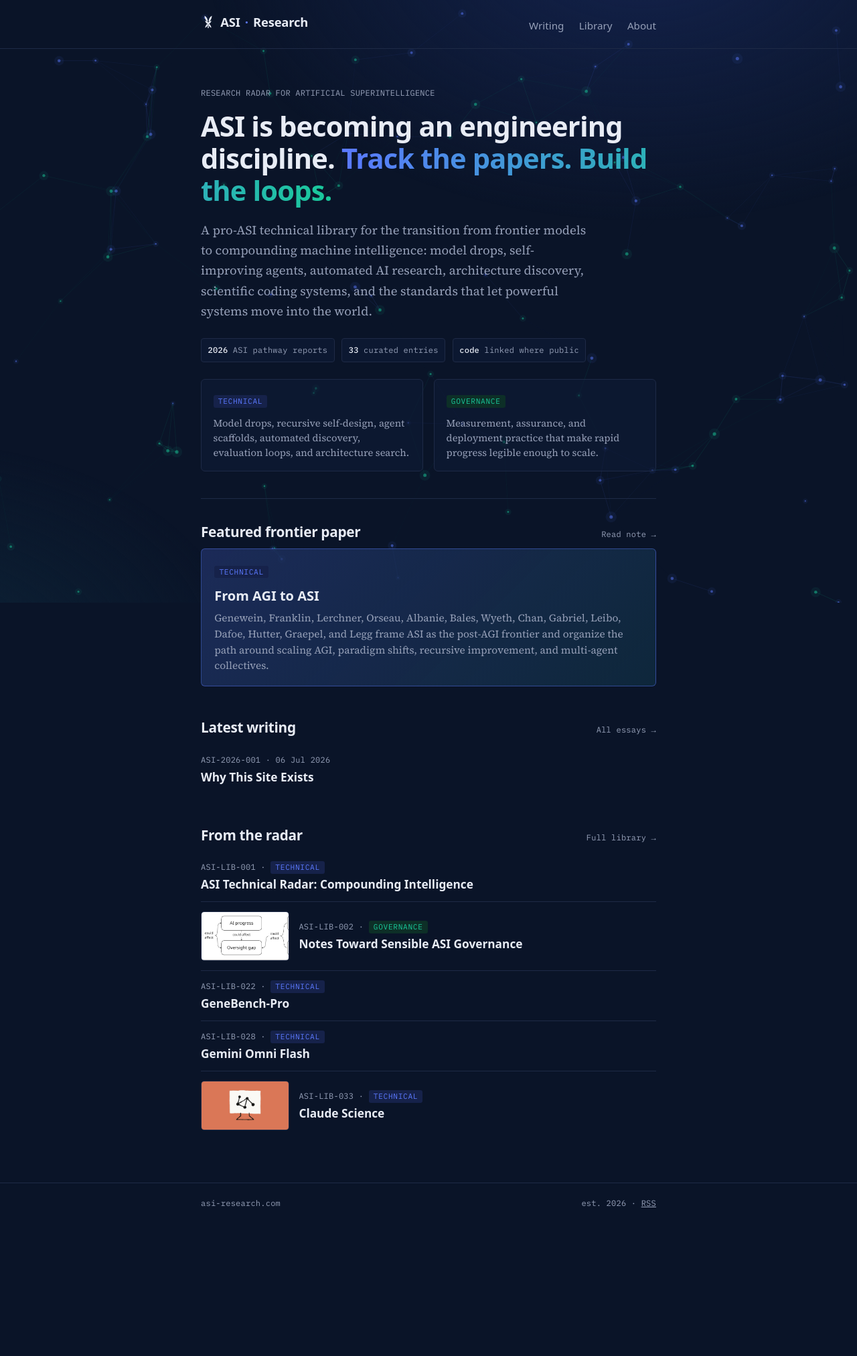
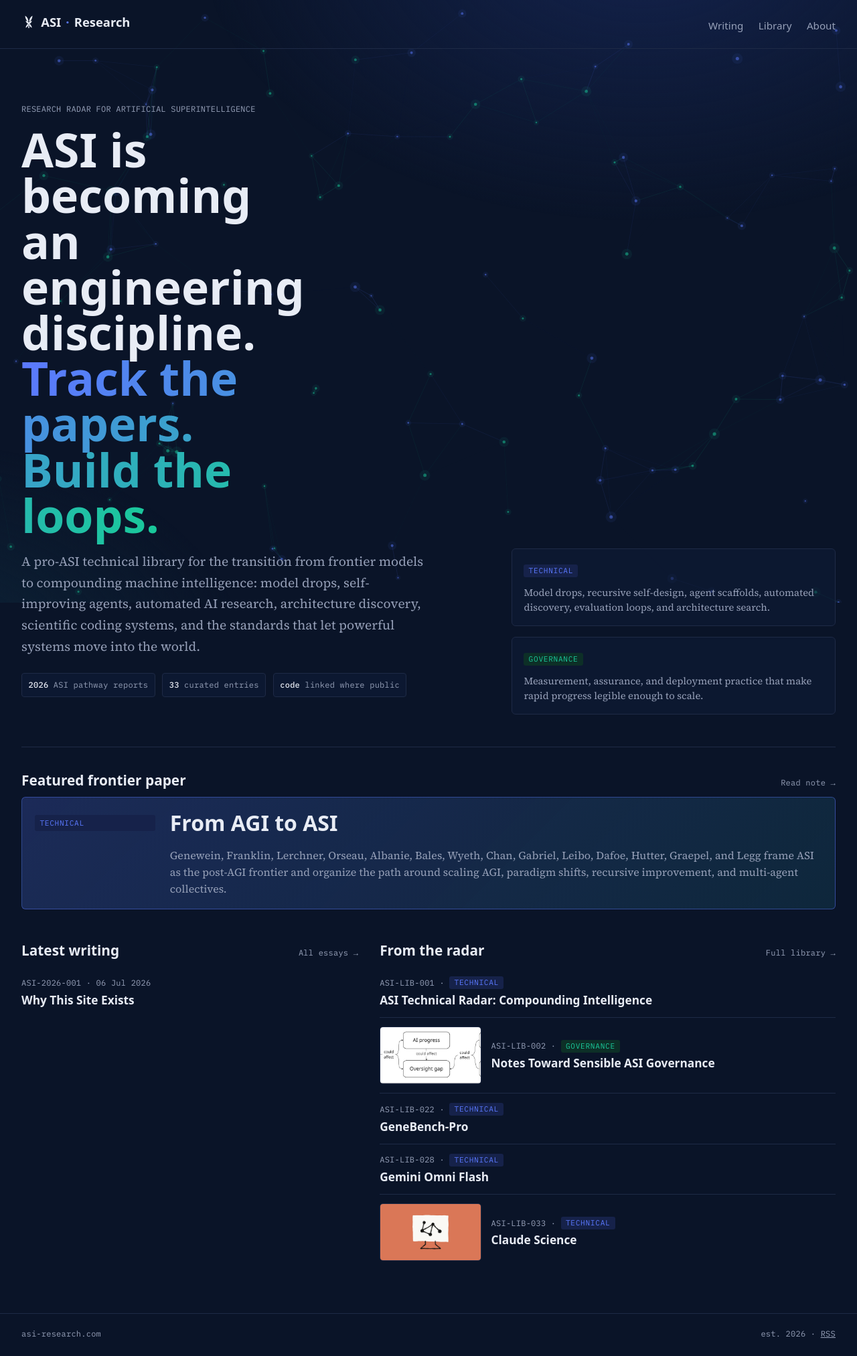
Before and after one commit to GapEye/asi-research, a Jekyll site: the page built from index.html, in a window 1280 px wide. Shown: the whole page at 67% size. Built offline with Jekyll 4.4.1, drawn with Linux system fonts in a browser that asks for light colours; some web fonts are replaced; before the commit the page ends 1830 px from its top, so only the background shows below that.

Commit message:
Refactor layouts for wider home and paper views

```diff
--- a/assets/css/style.css
+++ b/assets/css/style.css
@@ -20,7 +20,9 @@
   --essay: #9d7bff;
   --essay-bg: #241b45;
   --code-bg: #101a33;
-  --max: 720px;
+  --max: 1320px;
+  --measure: 760px;
+  --article: 1120px;
   --font-display: "Familjen Grotesk", system-ui, sans-serif;
   --font-body: "Source Serif 4", Georgia, serif;
   --font-mono: "IBM Plex Mono", ui-monospace, monospace;
@@ -58,7 +60,7 @@ body::before {
 .wrap {
   max-width: var(--max);
   margin: 0 auto;
-  padding: 0 1.25rem;
+  padding: 0 2rem;
 }
 
 .mono {
@@ -96,7 +98,7 @@ a:focus-visible {
   font-weight: 700;
   font-size: 1.15rem;
   text-decoration: none;
-  letter-spacing: -0.01em;
+  letter-spacing: 0;
   display: inline-flex;
   align-items: center;
   gap: 0.45rem;
@@ -130,23 +132,35 @@ a:focus-visible {
 /* ---------- Hero ---------- */
 
 .hero {
-  padding: 3.5rem 0 2.5rem;
+  display: grid;
+  grid-template-columns: minmax(0, 1.15fr) minmax(320px, 0.85fr);
+  grid-template-areas:
+    "eyebrow tracks"
+    "title tracks"
+    "lede tracks"
+    "metrics tracks";
+  column-gap: clamp(2rem, 6vw, 5rem);
+  align-items: end;
+  padding: 5rem 0 3rem;
   border-bottom: 1px solid var(--hairline);
 }
 
 .hero-eyebrow {
+  grid-area: eyebrow;
   color: var(--ink-soft);
   text-transform: uppercase;
   margin: 0 0 1rem;
 }
 
 .hero-title {
+  grid-area: title;
   font-family: var(--font-display);
   font-weight: 700;
-  font-size: clamp(1.75rem, 4.5vw, 2.6rem);
-  line-height: 1.15;
-  letter-spacing: -0.02em;
+  font-size: 4.35rem;
+  line-height: 0.98;
+  letter-spacing: 0;
   margin: 0 0 1.25rem;
+  max-width: 11ch;
 }
 
 .hero-title em {
@@ -159,15 +173,17 @@ a:focus-visible {
 }
 
 .hero-lede {
-  font-size: 1.15rem;
+  grid-area: lede;
+  font-size: 1.2rem;
   color: var(--ink-soft);
   max-width: 60ch;
   margin: 0 0 2rem;
 }
 
 .hero-tracks {
+  grid-area: tracks;
   display: grid;
-  grid-template-columns: 1fr 1fr;
+  grid-template-columns: 1fr;
   gap: 1rem;
 }
 
@@ -228,6 +244,13 @@ a:focus-visible {
 
 .home-section { padding: 2.25rem 0 0.5rem; }
 
+.home-columns {
+  display: grid;
+  grid-template-columns: minmax(320px, 0.85fr) minmax(0, 1.15fr);
+  gap: 2rem;
+  align-items: start;
+}
+
 .section-head {
   display: flex;
   align-items: baseline;
@@ -239,7 +262,7 @@ a:focus-visible {
 .library-section h2,
 .page-head h1 {
   font-family: var(--font-display);
-  letter-spacing: -0.015em;
+  letter-spacing: 0;
 }
 
 .section-head h2 { font-size: 1.3rem; margin: 0 0 0.5rem; }
@@ -264,14 +287,14 @@ a:focus-visible {
 
 .index-card.has-thumb {
   display: grid;
-  grid-template-columns: 132px minmax(0, 1fr);
+  grid-template-columns: 152px minmax(0, 1fr);
   gap: 0.9rem;
   align-items: center;
 }
 
 .index-thumb {
   display: block;
-  width: 132px;
+  width: 152px;
   aspect-ratio: 16 / 9;
   overflow: hidden;
   border: 1px solid var(--hairline);
@@ -317,25 +340,57 @@ a:focus-visible {
 /* ---------- Pages & entries ---------- */
 
 .page-head { padding: 2.5rem 0 1rem; }
-.page-head h1 { font-size: 2rem; margin: 0 0 0.4rem; }
-.page-lede { color: var(--ink-soft); margin: 0; }
+.page-head h1 { font-size: 3.2rem; margin: 0 0 0.4rem; }
+.page-lede {
+  color: var(--ink-soft);
+  margin: 0;
+  max-width: 72ch;
+}
 
 .library-section { padding: 1.5rem 0 0.5rem; }
 .library-section h2 {
-  font-size: 1.25rem;
+  font-size: 1.45rem;
   display: flex;
   align-items: center;
   gap: 0.6rem;
   margin: 1rem 0 0.25rem;
 }
 
-.entry { padding: 2.5rem 0; }
+.index-list-full {
+  display: grid;
+  grid-template-columns: repeat(2, minmax(0, 1fr));
+  gap: 0.75rem 1.25rem;
+  padding-top: 0.75rem;
+}
+
+.index-list-full li {
+  border: 1px solid var(--hairline);
+  border-radius: 6px;
+  background: rgba(16, 28, 56, 0.42);
+}
+
+.index-list-full li:last-child { border-bottom: 1px solid var(--hairline); }
+
+.index-list-full a {
+  height: 100%;
+  padding: 0.95rem;
+}
+
+.entry {
+  max-width: var(--article);
+  margin: 0 auto;
+  padding: 3.25rem 0;
+}
+
+.entry-header {
+  max-width: 920px;
+}
 
 .entry-header h1 {
   font-family: var(--font-display);
-  font-size: clamp(1.6rem, 4vw, 2.2rem);
-  line-height: 1.2;
-  letter-spacing: -0.02em;
+  font-size: 3.15rem;
+  line-height: 1.05;
+  letter-spacing: 0;
   margin: 0.6rem 0 0.4rem;
 }
 
@@ -354,13 +409,13 @@ a:focus-visible {
 }
 
 .entry-hero {
-  margin: 1.75rem 0;
+  margin: 2rem 0;
 }
 
 .entry-hero img {
   display: block;
   width: 100%;
-  max-height: 430px;
+  max-height: 520px;
   object-fit: contain;
   border: 1px solid var(--hairline);
   border-radius: 6px;
@@ -378,10 +433,23 @@ a:focus-visible {
   text-underline-offset: 3px;
 }
 
+.entry-layout {
+  display: grid;
+  grid-template-columns: minmax(0, var(--measure)) 300px;
+  gap: 2rem;
+  align-items: start;
+}
+
+.entry-aside {
+  position: sticky;
+  top: 1.5rem;
+  min-width: 0;
+}
+
 .abstract {
   border-left: 3px solid var(--technical);
   padding: 0.6rem 1rem 0.6rem 1.1rem;
-  margin: 1.75rem 0;
+  margin: 0 0 1rem;
   background: rgba(16, 28, 56, 0.72);
   border-radius: 0 4px 4px 0;
 }
@@ -395,7 +463,15 @@ a:focus-visible {
 
 .abstract p { margin: 0; font-size: 1rem; color: var(--ink-soft); }
 
-.entry-links { display: flex; gap: 1.25rem; margin: 1rem 0; }
+.entry-links {
+  display: grid;
+  gap: 0.5rem;
+  margin: 1rem 0;
+  padding: 0.85rem 1rem;
+  border: 1px solid var(--hairline);
+  border-radius: 6px;
+  background: rgba(16, 28, 56, 0.52);
+}
 .entry-links a { color: var(--technical); text-decoration: none; }
 .entry-links a:hover { text-decoration: underline; }
 
@@ -404,12 +480,13 @@ a:focus-visible {
   margin: 0 -1rem;
   background: rgba(10, 20, 40, 0.82);
   border-radius: 6px;
+  min-width: 0;
 }
 
 .entry-body h2 {
   font-family: var(--font-display);
   font-size: 1.35rem;
-  letter-spacing: -0.01em;
+  letter-spacing: 0;
   margin: 2.25rem 0 0.75rem;
 }
 
@@ -483,14 +560,55 @@ a:focus-visible {
 /* ---------- Responsive & a11y ---------- */
 
 @media (max-width: 600px) {
+  .wrap { padding: 0 1.25rem; }
+  .hero {
+    display: block;
+    padding-top: 2.25rem;
+  }
+  .hero-title {
+    font-size: 2.35rem;
+    line-height: 1.05;
+    max-width: none;
+  }
   .hero-tracks { grid-template-columns: 1fr; }
   .desktop-br { display: none; }
-  .hero { padding-top: 2.25rem; }
+  .home-columns { grid-template-columns: 1fr; gap: 0; }
+  .page-head h1 { font-size: 2.35rem; }
+  .index-list-full {
+    display: block;
+    padding-top: 0;
+  }
+  .index-list-full li {
+    border-width: 0 0 1px;
+    border-radius: 0;
+    background: transparent;
+  }
+  .index-list-full a { padding: 0.85rem 0; }
   .index-card.has-thumb {
     grid-template-columns: 96px minmax(0, 1fr);
     gap: 0.75rem;
   }
   .index-thumb { width: 96px; }
+  .entry {
+    padding: 2.5rem 0;
+  }
+  .entry-header h1 {
+    font-size: 2.15rem;
+    line-height: 1.1;
+  }
+  .entry-layout {
+    display: flex;
+    flex-direction: column;
+  }
+  .entry-aside {
+    position: static;
+    order: -1;
+  }
+  .entry-links {
+    display: flex;
+    flex-wrap: wrap;
+    gap: 1rem;
+  }
 }
 
 @media (prefers-reduced-motion: reduce) {
@@ -499,6 +617,7 @@ a:focus-visible {
 /* ---------- ASI research additions ---------- */
 
 .hero-metrics {
+  grid-area: metrics;
   display: flex;
   flex-wrap: wrap;
   gap: 0.65rem;
@@ -521,7 +640,10 @@ a:focus-visible {
 .featured-paper { padding-top: 2rem; }
 
 .feature-panel {
-  display: block;
+  display: grid;
+  grid-template-columns: 180px minmax(0, 1fr);
+  gap: 1rem 1.35rem;
+  align-items: center;
   text-decoration: none;
   border: 1px solid rgba(91, 121, 255, 0.42);
   border-radius: 6px;
@@ -534,23 +656,24 @@ a:focus-visible {
 .feature-panel strong {
   display: block;
   font-family: var(--font-display);
-  font-size: 1.25rem;
+  font-size: 2rem;
   line-height: 1.25;
-  margin-top: 0.7rem;
+  margin-top: 0;
 }
 
 .feature-panel p {
+  grid-column: 2;
   color: var(--ink-soft);
-  margin: 0.55rem 0 0;
-  font-size: 0.96rem;
+  margin: 0;
+  font-size: 1rem;
   line-height: 1.55;
 }
 
 .library-radar {
   display: grid;
   grid-template-columns: repeat(3, 1fr);
-  gap: 0.8rem;
-  padding: 1rem 0 0.25rem;
+  gap: 1rem;
+  padding: 1.25rem 0 1rem;
 }
 
 .library-radar > div {
@@ -582,4 +705,30 @@ a:focus-visible {
 
 @media (max-width: 600px) {
   .library-radar { grid-template-columns: 1fr; }
+  .feature-panel {
+    display: block;
+  }
+  .feature-panel strong {
+    font-size: 1.35rem;
+    margin-top: 0.7rem;
+  }
+  .feature-panel p {
+    margin-top: 0.55rem;
+  }
 }
+
+@media (min-width: 601px) and (max-width: 980px) {
+  .hero {
+    display: block;
+  }
+  .hero-title {
+    font-size: 3.2rem;
+    max-width: 14ch;
+  }
+  .home-columns,
+  .index-list-full,
+  .entry-layout {
+    grid-template-columns: 1fr;
+  }
+  .entry-aside { position: static; }
+}
--- a/index.html
+++ b/index.html
@@ -41,6 +41,7 @@ title: ASI Research
   </a>
 </section>
 
+<div class="home-columns">
   <section class="home-section">
     <div class="section-head">
       <h2>Latest writing</h2>
@@ -80,3 +81,4 @@ title: ASI Research
       {% endfor %}
     </ul>
   </section>
+</div>
```
Also changed, not shown: _layouts/paper.html (+7 -3 lines). Lines whose indentation alone changed are shown as unchanged.
